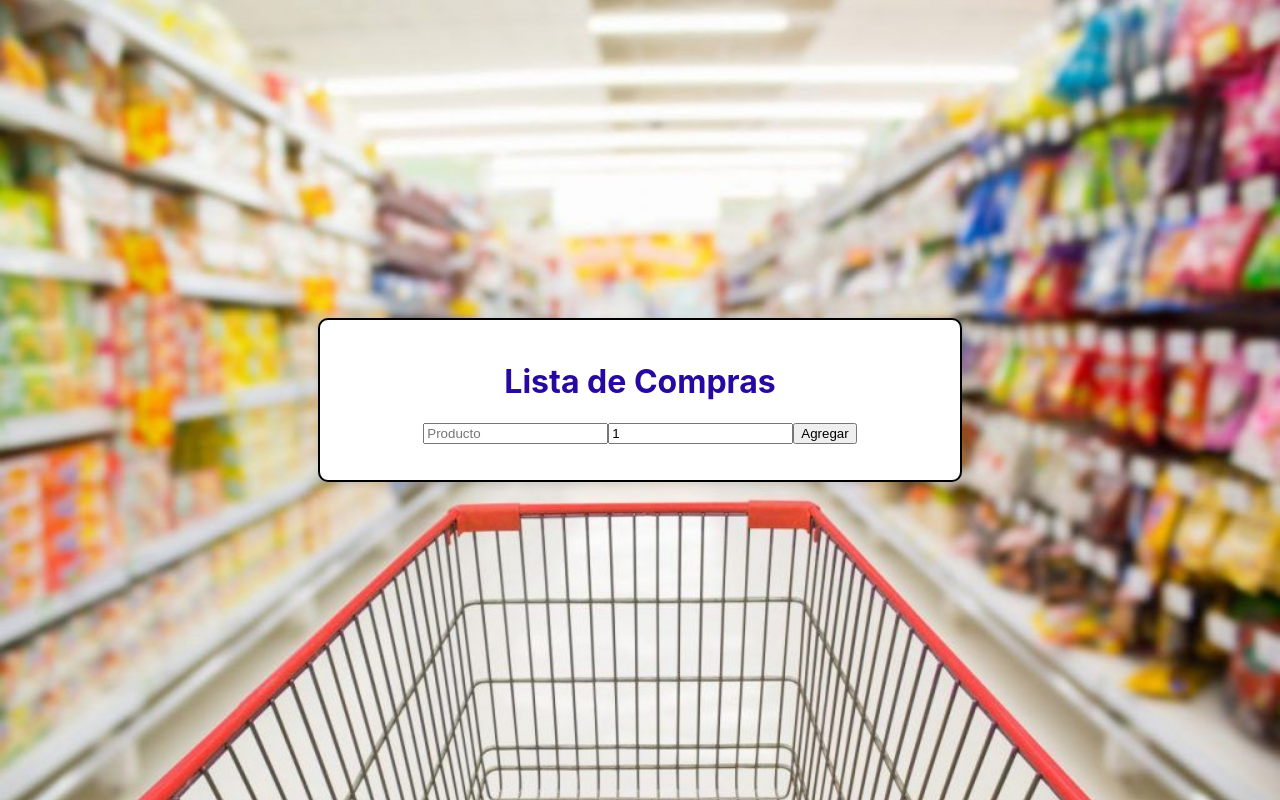
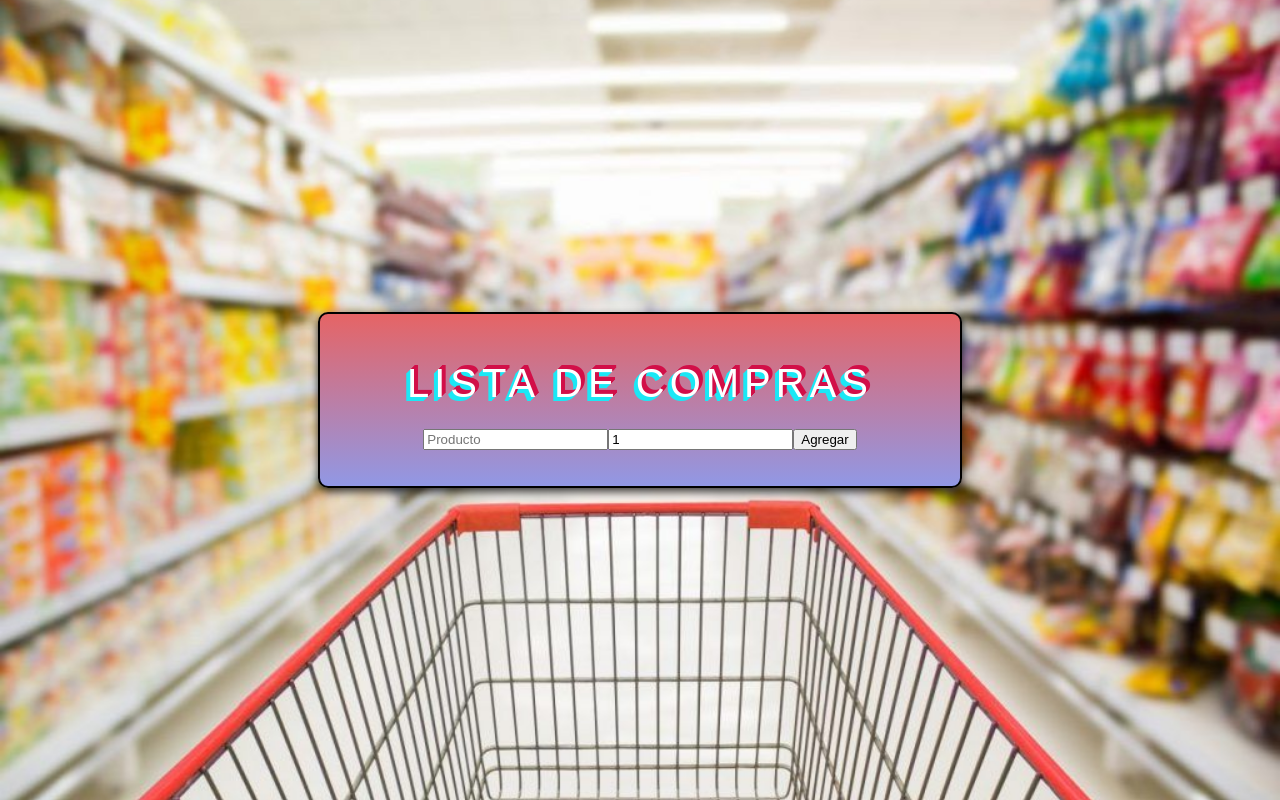
Before and after one commit to JuanmaGauna/ControlCompras, a React (Create React App) app: page / in a window 1280 px wide. Built offline with nearby package versions, Linux system fonts and the light colour scheme.

Commit message:
Se agrupa archivos en carpeta creations y se agrega mas estilos

```diff
--- a/src/App.css
+++ b/src/App.css
@@ -6,7 +6,7 @@
   align-items: center;
   height: 100vh; /* Altura completa de la ventana */
   text-align: center; /* Centra el texto dentro del contenedor */
-  background-color: #f0f0f0; /* Color de fondo opcional */
+  /* background-color: #f0f0f0; Color de fondo opcional */
   background-image: url('img/super.jpg'); /* Cambia por la URL de tu imagen */
   background-size: cover;  /* Asegura que la imagen cubra toda la ventana */
   background-position: center;  /* Centra la imagen de fondo */
@@ -16,8 +16,8 @@
   border: 2px solid #000;  /* Borde del recuadro */
   padding: 20px;           /* Espacio interior del recuadro */
   border-radius: 10px;      /* Bordes redondeados opcionales */
-  background-color: #fff;   /* Fondo del recuadro */
-  box-shadow: 0 4px 8px rgba(0, 0, 0, 0.1); /* Sombra para darle profundidad */
+  background: linear-gradient(#e66465, #9198e5);
+  box-shadow: 0 4px 8px rgba(0, 0, 0, 0.737); /* Sombra para darle profundidad */
   text-align: center;       /* Centrar el texto dentro del recuadro */
   width: 80%;               /* Ajusta el ancho del recuadro */
   max-width: 600px;         /* Máximo ancho del recuadro */
@@ -25,17 +25,85 @@
 
 /* Estilo para el título principal */
 .tituloPrincipal {
-
-  color: rgb(39, 8, 161); /* Cambia el color del texto a azul */
-  font-size: 2rem; /* Ajusta el tamaño de fuente si lo deseas */
+  color: #ffffff;
+  font: normal 40px Varela Round, sans-serif;
+  height: 40px;
+  left: 0;
+  letter-spacing: 5px;
+  text-align: center;
+  text-transform: uppercase;
+  width: 100%;
+  animation: move linear 2000ms infinite;
+  z-index: 2;
+}
+/*Animación para rotar las sombras (efecto)*/
+@keyframes move {
+  0% {
+    text-shadow:
+      4px -4px 0 #da0641,
+      3px -3px 0 #da0641,
+      2px -2px 0 #da0641,
+      1px -1px 0 #da0641,
+      -4px 4px 0 #13f1fc,
+      -3px 3px 0 #13f1fc,
+      -2px 2px 0 #13f1fc,
+      -1px 1px 0 #13f1fc
+    ;
+  }
+  25% {
+    text-shadow:
+      -4px -4px 0 #13f1fc,
+      -3px -3px 0 #13f1fc,
+      -2px -2px 0 #13f1fc,
+      -1px -1px 0 #13f1fc,
+      4px 4px 0 #da0641,
+      3px 3px 0 #da0641,
+      2px 2px 0 #da0641,
+      1px 1px 0 #da0641
+    ;
+  }
+  50% {
+    text-shadow:
+      -4px 4px 0 #da0641,
+      -3px 3px 0 #da0641,
+      -2px 2px 0 #da0641,
+      -1px 1px 0 #da0641,
+      4px -4px 0 #13f1fc,
+      3px -3px 0 #13f1fc,
+      2px -2px 0 #13f1fc,
+      1px -1px 0 #13f1fc
+    ;
+  }
+  75% {
+    text-shadow:
+      4px 4px 0 #13f1fc,
+      3px 3px 0 #13f1fc,
+      2px 2px 0 #13f1fc,
+      1px 1px 0 #13f1fc,
+      -4px -4px 0 #da0641,
+      -3px -3px 0 #da0641,
+      -2px -2px 0 #da0641,
+      -1px -1px 0 #da0641
+    ;
+  }
+  100% {
+    text-shadow:
+      4px -4px 0 #da0641,
+      3px -3px 0 #da0641,
+      2px -2px 0 #da0641,
+      1px -1px 0 #da0641,
+      -4px 4px 0 #13f1fc,
+      -3px 3px 0 #13f1fc,
+      -2px 2px 0 #13f1fc,
+      -1px 1px 0 #13f1fc
+    ;
+  }
 }
 
-/* Puedes eliminar el siguiente bloque si no estás usando el logo de React */
 .App {
   text-align: center;
 }
 
-/* Puedes eliminar esto si no usas un logo */
 .App-header {
   background-color: #282c34;
   min-height: 100vh;
@@ -47,7 +115,6 @@
   color: white;
 }
 
-/* Puedes eliminar esto si no necesitas un enlace estilizado */
 .App-link {
   color: #3026c2;
 }
--- a/src/ShoppingList.js
+++ b/src/ShoppingList.js
@@ -1,6 +1,6 @@
 import React, { useState } from 'react';
-import InputItem from './InputItem';
-import ItemList from './ItemList';
+import InputItem from './creations/InputItem';
+import ItemList from './creations/ItemList';
 import './App.css'
 
 function ShoppingList() {
```
Also changed, not shown: App.js (+4 -6 lines), src/creations/InputItem.js (renamed from src/InputItem.js), src/creations/ItemList.js (renamed from src/ItemList.js).
